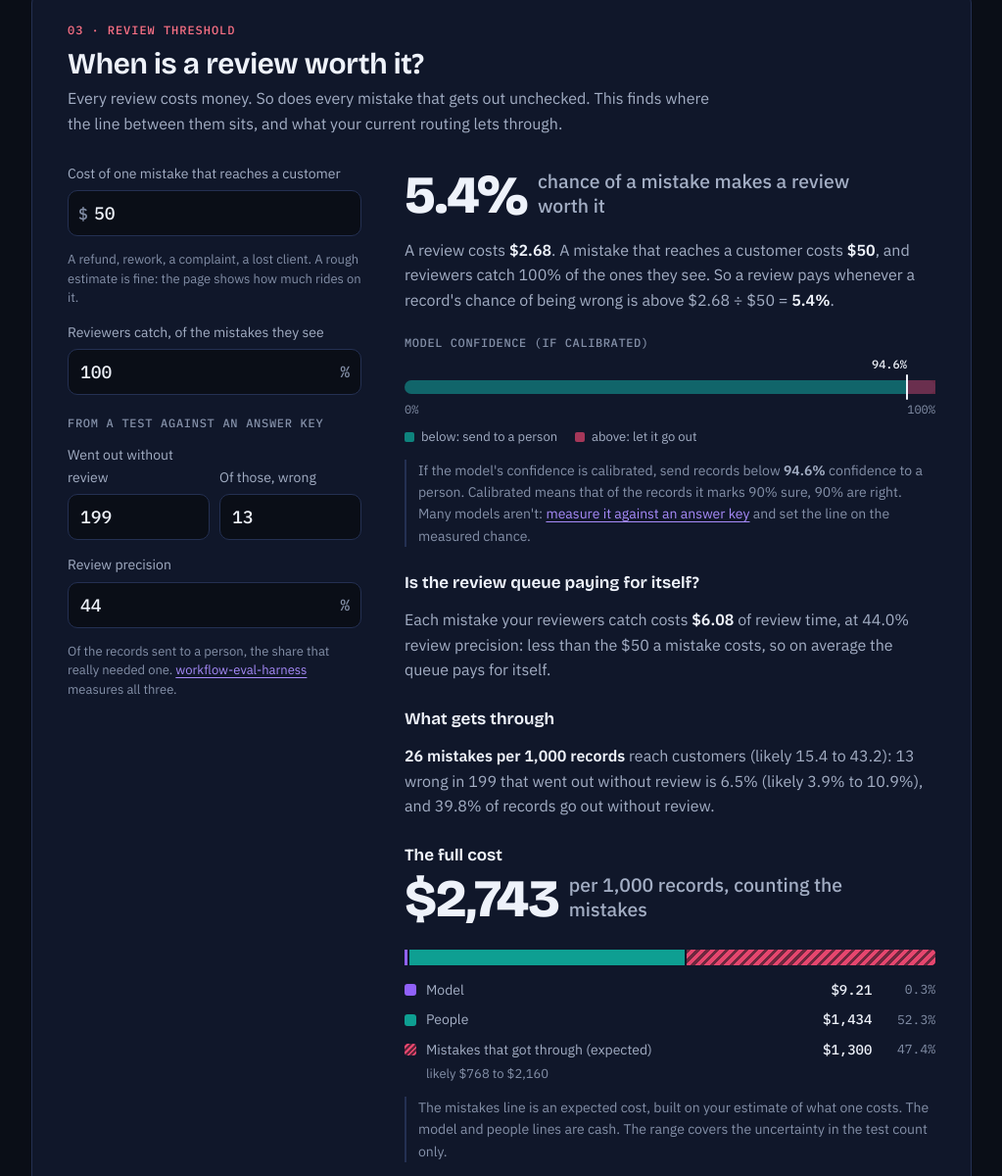
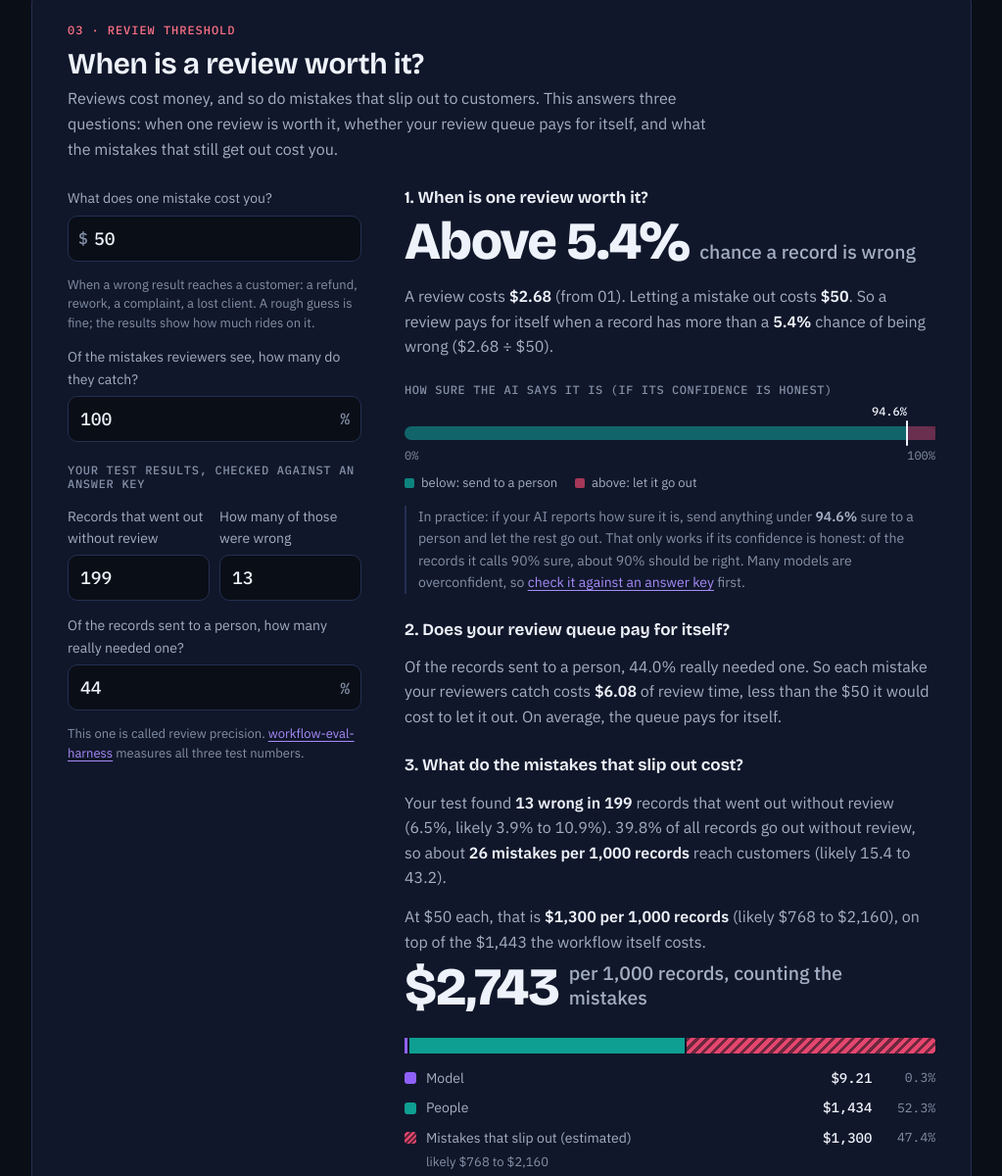
Before and after one commit to DHuberPortfolio/workflow-cost-calculator, a website: page index.html in a window 1280 px wide. Shown: the part 2776-3976 px from the top of the page at 98% size, without its empty margins (128-1151 px from the left). Drawn offline with nearby package versions, Linux system fonts and the light colour scheme.

Commit message:
Make 'When is a review worth it?' three plain answers
The section mixed three different questions in one result, so changing an input near the top left the big number below it untouched with no explanation. It now answers them in order, each in plain words: (1) when one review is worth it, shown as a division you can check; (2) whether the review queue pays for itself; (3) what the mistakes that slip out cost, compared with what the workflow itself costs, and a note naming the three inputs that move that number (and that the line in part 1 doesn't). Inputs are asked as questions. The math is unchanged: 64 tests pass and every mutant is caught.

```diff
--- a/index.html
+++ b/index.html
@@ -129,6 +129,7 @@
   .problems { margin-top: 4px; color: var(--rose); font-size: 15px; }
   .problems li { margin-left: 18px; margin-top: 4px; }
   .sub-head { font: 650 17px/1.3 var(--display); margin-top: 26px; }
+  .result > .sub-head:first-child { margin-top: 0; }
 
   /* Stacked bar */
   .stack { display: flex; gap: 2px; height: 16px; margin-top: 22px; border-radius: 0 4px 4px 0; }
@@ -330,24 +331,24 @@
     <section class="card" aria-labelledby="h-review">
       <p class="eyebrow" style="--c: var(--rose)">03 · Review threshold</p>
       <h2 id="h-review">When is a review worth it?</h2>
-      <p class="card-sub">Every review costs money. So does every mistake that gets out unchecked. This finds where the line between them sits, and what your current routing lets through.</p>
+      <p class="card-sub">Reviews cost money, and so do mistakes that slip out to customers. This answers three questions: when one review is worth it, whether your review queue pays for itself, and what the mistakes that still get out cost you.</p>
       <div class="card-body">
         <div class="inputs">
-          <label class="field"><span>Cost of one mistake that reaches a customer</span>
+          <label class="field"><span>What does one mistake cost you?</span>
             <span class="unit pre" data-unit="$"><input data-key="mistakeCost" data-problem="mistakeCost" type="text" inputmode="decimal" autocomplete="off" placeholder="your estimate"></span></label>
-          <p class="hint">A refund, rework, a complaint, a lost client. A rough estimate is fine: the page shows how much rides on it.</p>
-          <label class="field"><span>Reviewers catch, of the mistakes they see</span>
+          <p class="hint">When a wrong result reaches a customer: a refund, rework, a complaint, a lost client. A rough guess is fine; the results show how much rides on it.</p>
+          <label class="field"><span>Of the mistakes reviewers see, how many do they catch?</span>
             <span class="unit" data-unit="%"><input data-key="catchRate" data-problem="catchRate" type="text" inputmode="decimal" autocomplete="off"></span></label>
-          <p class="group-label">From a test against an answer key</p>
+          <p class="group-label">Your test results, checked against an answer key</p>
           <div class="pair">
-            <label class="field"><span>Went out without review</span>
+            <label class="field"><span>Records that went out without review</span>
               <input data-key="tested" data-problem="tested" type="text" inputmode="numeric" autocomplete="off" placeholder="records"></label>
-            <label class="field"><span>Of those, wrong</span>
+            <label class="field"><span>How many of those were wrong</span>
               <input data-key="wrong" data-problem="wrong" type="text" inputmode="numeric" autocomplete="off" placeholder="records"></label>
           </div>
-          <label class="field"><span>Review precision</span>
+          <label class="field"><span>Of the records sent to a person, how many really needed one?</span>
             <span class="unit" data-unit="%"><input data-key="precision" data-problem="precision" type="text" inputmode="decimal" autocomplete="off" placeholder="optional"></span></label>
-          <p class="hint">Of the records sent to a person, the share that really needed one. <a href="https://github.com/DHuberPortfolio/workflow-eval-harness" target="_blank" rel="noopener">workflow-eval-harness</a> measures all three.</p>
+          <p class="hint">This one is called review precision. <a href="https://github.com/DHuberPortfolio/workflow-eval-harness" target="_blank" rel="noopener">workflow-eval-harness</a> measures all three test numbers.</p>
         </div>
         <div class="result" id="out-review" aria-live="polite"></div>
       </div>
@@ -421,11 +422,11 @@
       </div>
       <div>
         <h3>When is a review worth it?</h3>
-        <p>A review is worth it when the record's chance of being wrong, times what a mistake costs, is more than the review costs. That gives a threshold: the cost-optimal "reject" rule Chow derived in 1970. It needs a model whose confidence is calibrated.</p>
+        <p>A review is worth it when a record's chance of being wrong, times what a mistake costs, is more than the review costs. A $2.68 review and a $50 mistake break even at a 5.4% chance. That is the cost-saving rule Chow worked out in 1970. Using it on your AI's confidence scores only works if those scores are honest (calibrated).</p>
       </div>
       <div>
-        <h3>Mistakes that get through</h3>
-        <p>Your test's count of silent errors is a sample, so the page shows its likely range (95% Wilson interval, the same as the <a href="https://dhuberportfolio.github.io/error-rate-calculator/">error-rate calculator</a>), carried through to mistakes per 1,000 and what they cost.</p>
+        <h3>Mistakes that slip out</h3>
+        <p>Your test's count of mistakes is a sample, so the page shows its likely range (the same 95% range as the <a href="https://dhuberportfolio.github.io/error-rate-calculator/">error-rate calculator</a>), carried through to mistakes per 1,000 records and what they cost. The cost depends on three things: how often unreviewed records are wrong, how many go out unreviewed, and what one mistake costs.</p>
       </div>
       <div>
         <h3>What it leaves out</h3>
@@ -794,67 +795,84 @@
     return out;
   }
 
+  // Three separate answers, each saying which inputs drive it, so a reader can see
+  // why changing one number moves one answer and not another.
   function renderReview(r, w) {
     const out = [];
     const rv = w.review, E = r.review.mistakeCost, k = r.review.catchRate;
+    let part = 0;
+    const head = text => h('p', { className: 'sub-head' }, ++part + '. ' + text);
+
+    // 1. One record: is it worth a review?
+    out.push(head('When is one review worth it?'));
     if (E == null) {
-      out.push(say('Enter what one mistake that reaches a customer costs to see when a review pays.'));
+      out.push(say('Enter what one mistake costs you to see when a review pays for itself.'));
     } else {
       const th = C.reviewThreshold(rv, E, k);
       if (th.never) {
-        out.push(h('p', { className: 'big' }, 'Never ', h('small', null, 'worth reviewing at these costs')));
-        out.push(say('A review costs ', strong(C.money(rv)), '. Catching a mistake saves at most ', strong(C.money(k * E)),
-          ' (', C.money(E), ' a mistake, of which reviewers catch ', C.percent(k, 0), '), so even a record that is certainly wrong costs less to let through.'));
+        out.push(h('p', { className: 'big' }, 'Never ', h('small', null, 'at these costs')));
+        out.push(say('A review costs ', strong(C.money(rv)), ', but catching a mistake saves at most ', strong(C.money(k * E)),
+          ' (a ', C.money(E), ' mistake, and reviewers catch ', C.percent(k, 0), ' of them). Even a record that is surely wrong costs less to let out than to review.'));
       } else {
-        out.push(h('p', { className: 'big' }, C.percent(th.chance), ' ', h('small', null, 'chance of a mistake makes a review worth it')));
-        out.push(say('A review costs ', strong(C.money(rv)), '. A mistake that reaches a customer costs ', strong(C.money(E)), ', and reviewers catch ', C.percent(k, 0),
-          ' of the ones they see. So a review pays whenever a record\'s chance of being wrong is above ', C.money(rv), ' ÷ ', C.money(k * E), ' = ', strong(C.percent(th.chance)), '.'));
+        out.push(h('p', { className: 'big' }, 'Above ', C.percent(th.chance), ' ', h('small', null, 'chance a record is wrong')));
+        out.push(say('A review costs ', strong(C.money(rv)), ' (from 01). Letting a mistake out costs ', strong(C.money(E)),
+          k < 1 ? [', and reviewers catch ', C.percent(k, 0), ' of mistakes, so a review can save up to ', C.money(k * E)] : '',
+          '. So a review pays for itself when a record has more than a ', strong(C.percent(th.chance)), ' chance of being wrong (',
+          C.money(rv), ' ÷ ', C.money(k * E), ').'));
         out.push(track({
-          lo: 0, hi: 100, axisLabel: 'Model confidence (if calibrated)',
+          lo: 0, hi: 100, axisLabel: 'How sure the AI says it is (if its confidence is honest)',
           zones: [{ kind: 'good', from: 0, to: 100 * (1 - th.chance) }, { kind: 'bad', from: 100 * (1 - th.chance), to: 100 }],
           ticks: [{ at: 100 * (1 - th.chance), label: C.percent(1 - th.chance) }],
           marks: [],
           keys: [{ color: 'rgba(14,159,146,.8)', label: 'below: send to a person' }, { color: 'rgba(229,70,110,.7)', label: 'above: let it go out' }],
         }));
-        out.push(note(['If the model\'s confidence is calibrated, send records below ', strong(C.percent(1 - th.chance)), ' confidence to a person. Calibrated means that of the records it marks 90% sure, 90% are right. Many models aren\'t: ',
-          link('https://github.com/DHuberPortfolio/workflow-eval-harness', 'measure it against an answer key'), ' and set the line on the measured chance.']));
+        out.push(note(['In practice: if your AI reports how sure it is, send anything under ', strong(C.percent(1 - th.chance)), ' sure to a person and let the rest go out. ',
+          'That only works if its confidence is honest: of the records it calls 90% sure, about 90% should be right. Many models are overconfident, so ',
+          link('https://github.com/DHuberPortfolio/workflow-eval-harness', 'check it against an answer key'), ' first.']));
       }
     }
 
+    // 2. The queue as a whole: is it worth what it costs?
     if (r.precision != null) {
       const caught = r.precision * k;
-      out.push(h('p', { className: 'sub-head' }, 'Is the review queue paying for itself?'));
+      out.push(head('Does your review queue pay for itself?'));
       if (caught === 0) {
-        out.push(say('At ', C.percent(r.precision), ' review precision, reviews catch no mistakes, so every review is spent on a record that didn\'t need one.'));
+        out.push(say('At ', C.percent(r.precision), ' review precision, reviewers never find a mistake, so every review is spent on a record that didn\'t need one.'));
       } else {
         const per = rv / caught;
-        out.push(say('Each mistake your reviewers catch costs ', strong(C.money(per)), ' of review time, at ', C.percent(r.precision), ' review precision',
-          E == null ? '.' : per <= E ? [': less than the ', C.money(E), ' a mistake costs, so on average the queue pays for itself.']
-            : [': more than the ', C.money(E), ' a mistake costs, so on average the queue costs more than it saves. It is probably sending too many records that don\'t need a person.']));
+        out.push(say('Of the records sent to a person, ', C.percent(r.precision), ' really needed one. So each mistake your reviewers catch costs ', strong(C.money(per)), ' of review time',
+          E == null ? '.' : per <= E ? [', less than the ', C.money(E), ' it would cost to let it out. On average, the queue pays for itself.']
+            : [', more than the ', C.money(E), ' it would cost to let it out. On average, the queue costs more than it saves: it is probably sending too many records that don\'t need a person.']));
       }
     }
 
+    // 3. What still gets out, and what it costs.
     if (r.test) {
       const m = C.mistakes({ out: w.routing.out, toPerson: r.inputs.toPerson, wrong: r.test.wrong, tested: r.test.tested,
         precision: r.precision ?? 0, catchRate: k, review: rv, mistakeCost: E });
-      out.push(h('p', { className: 'sub-head' }, 'What gets through'));
-      out.push(say(strong(C.count(m.reaching.rate) + ' mistakes per 1,000 records'), ' reach customers (likely ', C.count(m.reaching.low), ' to ', C.count(m.reaching.high), '): ',
-        r.test.wrong + ' wrong in ' + tokens(r.test.tested), ' that went out without review is ', C.percent(m.silent.rate), ' (likely ', C.percent(m.silent.low), ' to ', C.percent(m.silent.high),
-        '), and ', C.percent(w.routing.out), ' of records go out without review.',
-        k < 1 && r.precision != null ? [' That includes ', C.count(1000 * r.inputs.toPerson * r.precision * (1 - k)), ' per 1,000 that reviewers saw and missed.'] : ''));
+      out.push(head('What do the mistakes that slip out cost?'));
+      out.push(say('Your test found ', strong(r.test.wrong + ' wrong in ' + tokens(r.test.tested)), ' records that went out without review (', C.percent(m.silent.rate),
+        ', likely ', C.percent(m.silent.low), ' to ', C.percent(m.silent.high), '). ', C.percent(w.routing.out), ' of all records go out without review, so about ',
+        strong(C.count(m.reaching.rate) + ' mistakes per 1,000 records'), ' reach customers (likely ', C.count(m.reaching.low), ' to ', C.count(m.reaching.high), ')',
+        k < 1 && r.precision != null ? [', including ', C.count(1000 * r.inputs.toPerson * r.precision * (1 - k)), ' that reviewers saw and missed'] : '', '.'));
       if (k < 1 && r.precision == null) out.push(note('This leaves out mistakes reviewers see and miss: add review precision to count them.'));
       if (m.cost) {
         const full = w.per1000.total + m.cost.rate;
-        out.push(h('p', { className: 'sub-head' }, 'The full cost'));
+        out.push(say('At ', C.money(E), ' each, that is ', strong(C.money(m.cost.rate) + ' per 1,000 records'), ' (likely ', C.money(m.cost.low), ' to ', C.money(m.cost.high), ')',
+          m.cost.rate >= w.per1000.total
+            ? [', more than the ', C.money(w.per1000.total), ' the workflow itself costs. Here the mistakes, not the AI bill, are the cost to manage.']
+            : [', on top of the ', C.money(w.per1000.total), ' the workflow itself costs.']));
         out.push(h('p', { className: 'big' }, C.money(full), ' ', h('small', null, 'per 1,000 records, counting the mistakes')));
         out.push(...stackChart([
           { label: 'Model', value: w.per1000.model, color: COLORS.model },
           { label: 'People', value: w.per1000.people, color: COLORS.people },
           { label: 'Fixed costs', value: w.per1000.fixed, color: COLORS.fixed, optional: true },
-          { label: 'Mistakes that got through (expected)', value: m.cost.rate, color: COLORS.mistakes, expected: true,
+          { label: 'Mistakes that slip out (estimated)', value: m.cost.rate, color: COLORS.mistakes, expected: true,
             range: 'likely ' + C.money(m.cost.low) + ' to ' + C.money(m.cost.high) },
         ], full));
-        out.push(note('The mistakes line is an expected cost, built on your estimate of what one costs. The model and people lines are cash. The range covers the uncertainty in the test count only.'));
+        out.push(note([strong('What moves this number:'), ' how often the records that go out unreviewed are wrong (your test), how many go out unreviewed (',
+          C.percent(w.routing.out), ', from 01), and what one mistake costs. The line in part 1 doesn\'t change it: that is advice for setting up your routing. ',
+          'The mistakes line is an estimate built on your cost per mistake; the model and people lines are real spending.']));
       }
     }
     return out;
```
